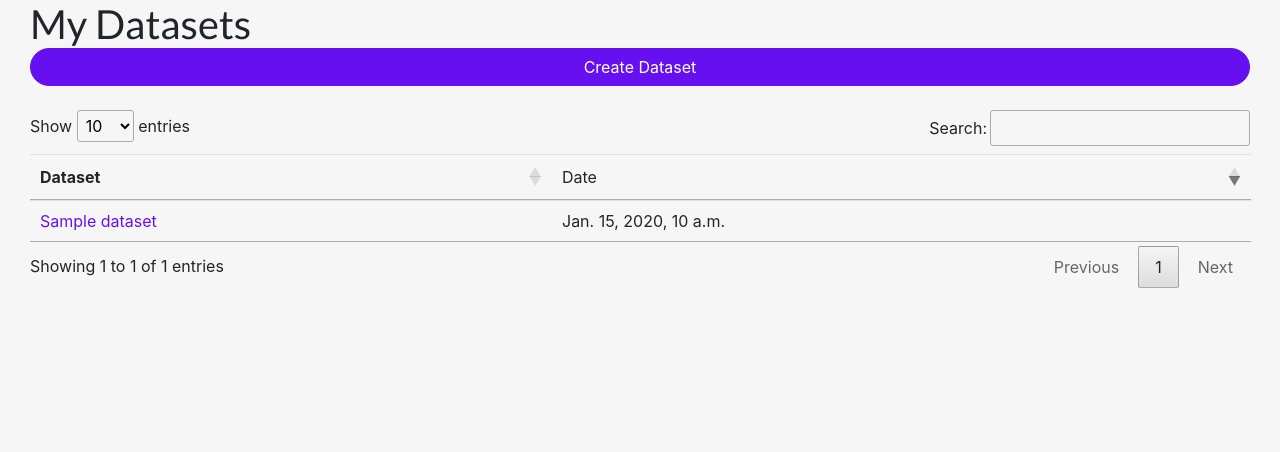
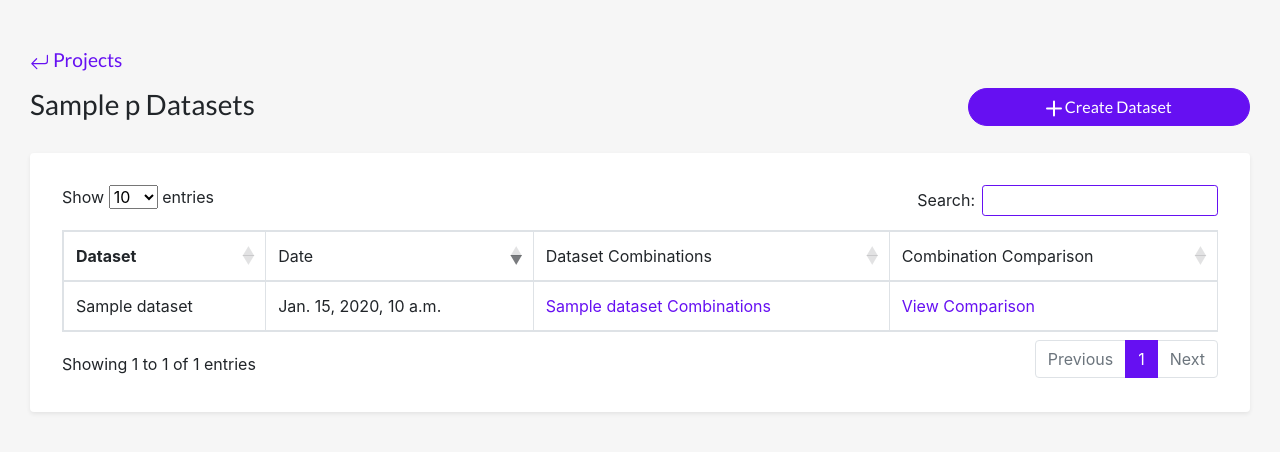
Before and after one commit to mondel9/musyc-web, a Django app: template musycweb/templates/index.html in a window 1280 px wide. Shown: the part 56-508 px from the top of the page. Run offline with Django 3.2, Linux system fonts and the light colour scheme; the template is opened without the code that fills it: most values are stand-ins (such as "Sample title", 1, 10 or a date in 2020); some libraries are stand-ins or nearby versions.

Commit message:
Update index.html

```diff
--- a/musycweb/templates/index.html
+++ b/musycweb/templates/index.html
@@ -1,35 +1,75 @@
 {% extends "base.html" %}
-{% block title %}My Datasets{% endblock %}
+{% block title %}
+<br>
+<p style="font-size: 1.2rem;">
+    <a href="{% url 'projects' %}">
+        <svg width="1em" height="1em" viewBox="0 0 16 16" class="bi bi-arrow-return-left" fill="currentColor" xmlns="http://www.w3.org/2000/svg">
+            <path fill-rule="evenodd" d="M14.5 1.5a.5.5 0 0 1 .5.5v4.8a2.5 2.5 0 0 1-2.5 2.5H2.707l3.347 3.346a.5.5 0 0 1-.708.708l-4.2-4.2a.5.5 0 0 1 0-.708l4-4a.5.5 0 1 1 .708.708L2.707 8.3H12.5A1.5 1.5 0 0 0 14 6.8V2a.5.5 0 0 1 .5-.5z"/>
+        </svg>
+        Projects
+    </a>
+</p>
+<div class="row">
+    <div class="col-sm-9">
+        <h3>{{ p.name }} Datasets</h3>
+    </div>
+    <div class="col-sm-3">
+        <a role="button" class="btn btn-primary btn-block" href="{% url 'create_dataset' p.id %}">
+            <svg xmlns="http://www.w3.org/2000/svg" width="16" height="17" fill="currentColor" class="bi bi-plus-lg" viewBox="0 0 16 16">
+                <path d="M8 0a1 1 0 0 1 1 1v6h6a1 1 0 1 1 0 2H9v6a1 1 0 1 1-2 0V9H1a1 1 0 0 1 0-2h6V1a1 1 0 0 1 1-1z"/>
+            </svg> Create Dataset</a>
+    </div>
+</div>
+{% endblock %}
 {% block content %}
-<a role="button" class="btn btn-primary btn-block" href="{% url 'create_dataset' %}">Create Dataset</a>
 <br>
-<table class="table" id="dataset-table">
+<div class="card-box shadow-sm">
+    <table class="table table-bordered dt-responsive" id="dataset-table">
     <thead>
         <tr>
             <th>Dataset</th>
             <td>Date</td>
+            <td>Dataset Combinations</td>
+            <td>Combination Comparison</td>
         </tr>
     </thead>
+    {% if datasets is not None %}
         {% for d in datasets %}
             <tr>
-        <td><a href="{% url 'view_dataset' d.id %}">{{ d.name }}</a></td>
+                <td>{{ d.name }}</td>
                 <td>{{ d.creation_date }}</td>
+                <td><a href="{% url 'view_dataset' d.id %}">{{ d.name }} Combinations </a></td>
+                <td><a href="{% url 'analysis' d.id %}">View Comparison</a></td>
             </tr>
         {% empty %}
-    <tr><td colspan="2">No datasets</td></tr>
+            <tr><td colspan="2">No Datasets</td></tr>
         {% endfor %}
+    {% elif shared_ds is not None %}
+        {% for d in shared_ds %}
+            <tr>
+                <td>{{ d.name }}</td>
+                <td>{{ d.creation_date }}</td>
+                <td><a href="{% url 'view_dataset' d.id %}">{{ d.name }} Combinations </a></td>
+                <td><a href="{% url 'analysis' d.id %}">View Comparison</a></td>
+            </tr>
+        {% empty %}
+            <tr><td colspan="2">No Datasets</td></tr>
+        {% endfor %}
+    {% endif %}
     </table>
-
-<br>
-
+</div>
 {% endblock %}
 
-{% block css %}<link rel="stylesheet" href="//cdn.datatables.net/1.10.20/css/jquery.dataTables.min.css">{% endblock %}
+{% block css %}
+<link href="https://cdn.datatables.net/1.10.22/css/dataTables.bootstrap4.min.css" rel="stylesheet" type="text/css" />
+{% endblock %}
+
 {% block tailscript %}
-<script src="//cdn.datatables.net/1.10.20/js/jquery.dataTables.min.js"></script>
 <script>
-$(function() {
-    $('#dataset-table').dataTable({'order': [[1, 'desc']]});
+$(document).ready(function() {
+    $('#dataset-table').DataTable({
+        "order": [[1, 'desc']],
+        "autoWidth": false });
 });
 </script>
 {% endblock %}
```
Lines whose indentation alone changed are shown as unchanged.
